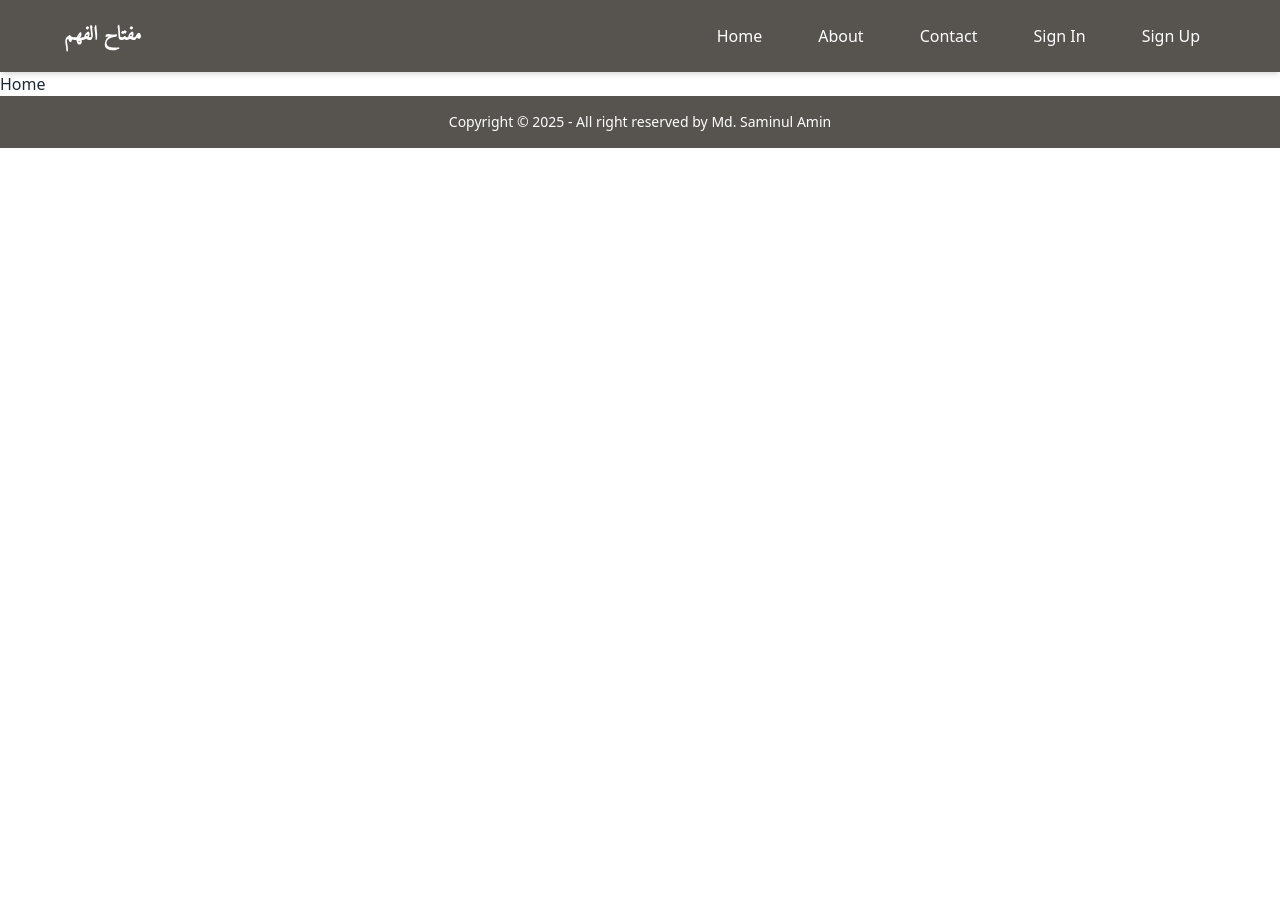
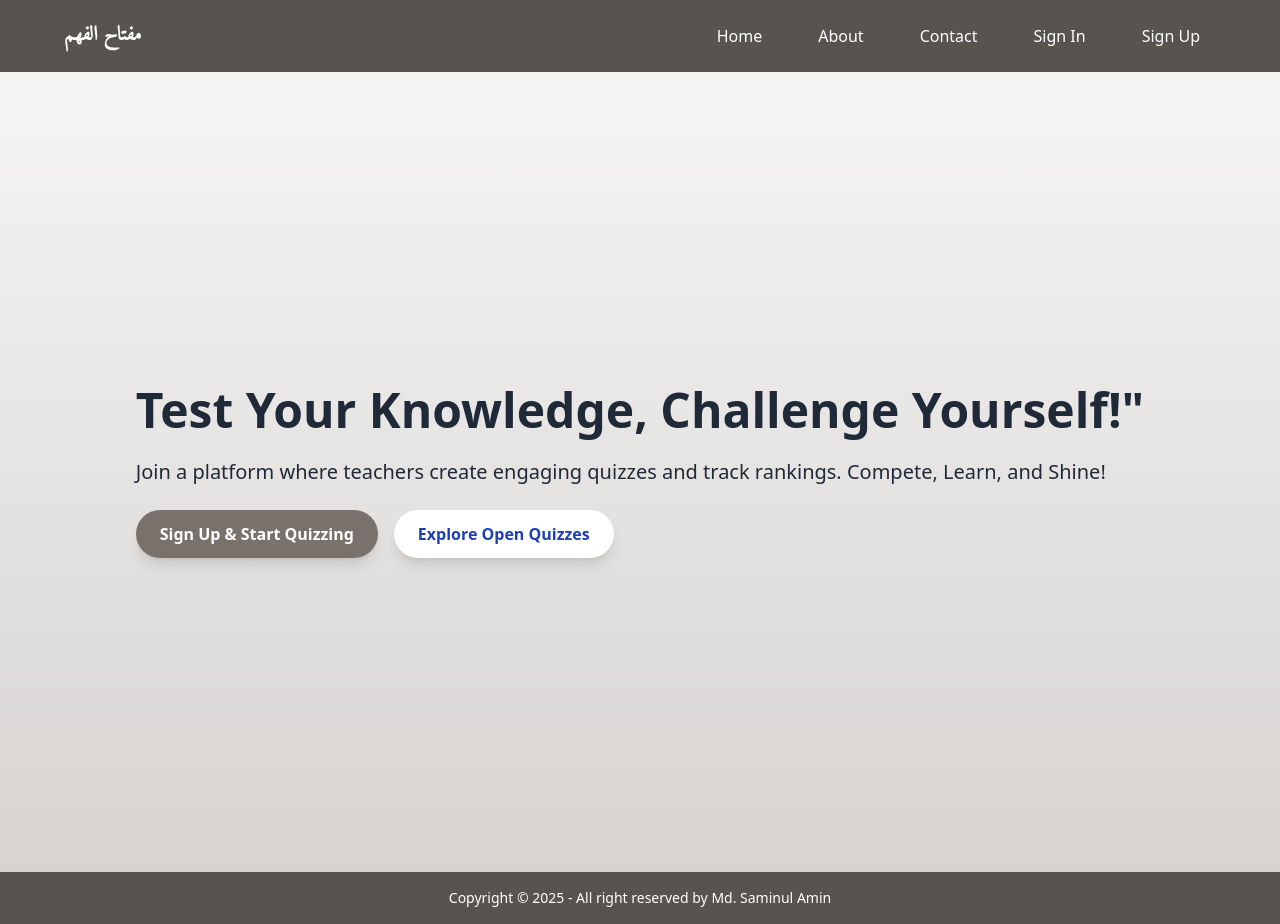
Before and after one commit to saminul-amin/quiz-app, a React (Vite) app: page / in a window 1280 px wide. Before the commit the page ends 800 px from the top, so only its background shows below. Built offline with nearby package versions, Linux system fonts and the light colour scheme; no server answers.

Commit message:
Hero Section (temporary) added

```diff
--- a/package.json
+++ b/package.json
@@ -13,6 +13,7 @@
     "@fontsource/amiri": "^5.1.1",
     "@tanstack/react-query": "^5.66.0",
     "firebase": "^11.3.1",
+    "framer-motion": "^12.4.2",
     "lucide-react": "^0.475.0",
     "react": "^19.0.0",
     "react-dom": "^19.0.0",
--- /dev/null
+++ b/src/pages/homepage/HeroSection.jsx
@@ -0,0 +1,57 @@
+import { motion } from "framer-motion";
+
+const HeroSection = () => {
+  return (
+    <section className="relative w-full min-h-screen flex flex-col md:flex-row items-center justify-center text-center md:text-left px-6 md:px-16 bg-gradient-to-b from-stone-100 to-stone-300 overflow-hidden" >
+      <div
+        className="max-w-6xl mx-auto"
+      >
+        {/* Text Content */}
+        <motion.div
+          className="flex-1 space-y-6"
+          initial={{ opacity: 0, x: -50 }}
+          animate={{ opacity: 1, x: 0 }}
+          transition={{ duration: 1 }}
+        >
+          {/* Main Heading */}
+          <motion.h1
+            className="text-4xl md:text-5xl font-bold leading-tight"
+            initial={{ opacity: 0, y: -20 }}
+            animate={{ opacity: 1, y: 0 }}
+            transition={{ duration: 1, delay: 0.3 }}
+          >
+            Test Your Knowledge, Challenge Yourself!"
+          </motion.h1>
+
+          {/* Subheading */}
+          <motion.p
+            className="text-lg md:text-xl opacity-80"
+            initial={{ opacity: 0, y: -10 }}
+            animate={{ opacity: 1, y: 0 }}
+            transition={{ duration: 1, delay: 0.5 }}
+          >
+            Join a platform where teachers create engaging quizzes and track
+            rankings. Compete, Learn, and Shine!
+          </motion.p>
+
+          {/* Buttons */}
+          <motion.div
+            className="flex space-x-4 justify-center md:justify-start"
+            initial={{ opacity: 0, y: 20 }}
+            animate={{ opacity: 1, y: 0 }}
+            transition={{ duration: 1, delay: 0.7 }}
+          >
+            <button className="px-6 py-3 bg-stone-500 text-white font-semibold rounded-full shadow-lg hover:bg-stone-700 transition transform hover:scale-105">
+              Sign Up & Start Quizzing
+            </button>
+            <button className="px-6 py-3 bg-white text-blue-800 font-semibold rounded-full shadow-lg hover:bg-stone-300 transition transform hover:scale-105">
+              Explore Open Quizzes
+            </button>
+          </motion.div>
+        </motion.div>
+      </div>
+    </section>
+  );
+};
+
+export default HeroSection;
--- a/src/pages/homepage/Home.jsx
+++ b/src/pages/homepage/Home.jsx
@@ -1,3 +1,9 @@
+import HeroSection from "./HeroSection";
+
 export default function Home() {
-  return <div>Home</div>;
+  return (
+    <div>
+      <HeroSection />
+    </div>
+  );
 }
--- /dev/null
+++ b/src/shared/TypingEffect.jsx
@@ -0,0 +1,20 @@
+import { useEffect, useState } from "react";
+
+const TypingEffect = ({ text, speed = 100 }) => {
+    const [displayedText, setDisplayedText] = useState("");
+
+    useEffect(() => {
+      let index = 0;
+      const intervalId = setInterval(() => {
+        setDisplayedText((prev) => prev + text[index]);
+        index += 1;
+        if (index === text.length) clearInterval(intervalId);
+      }, speed);
+
+      return () => clearInterval(intervalId);
+    }, [text, speed]);
+
+    return <span>{displayedText}</span>;
+  };
+
+  export default TypingEffect;
```
Also changed, not shown: public/hero-bg.jpg (added), 1 other file (tests, documents, lock files or other folders).
